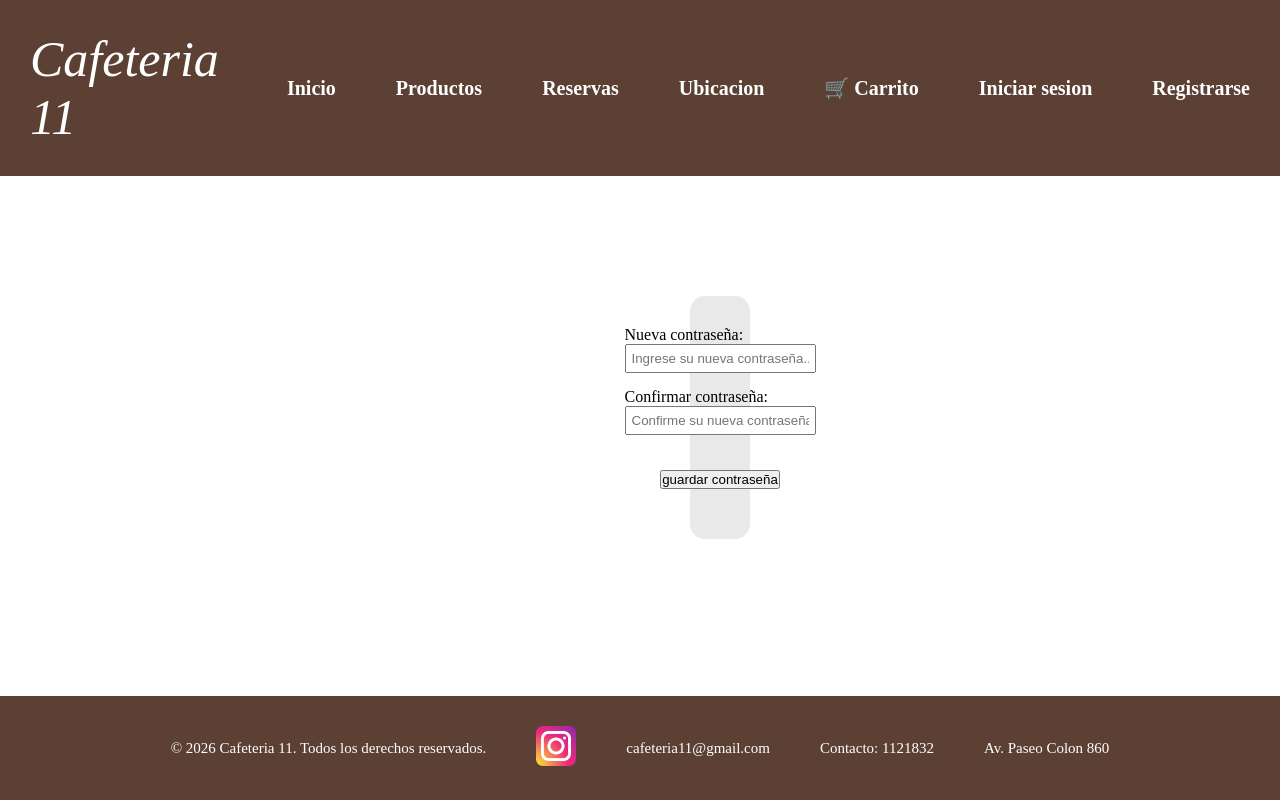
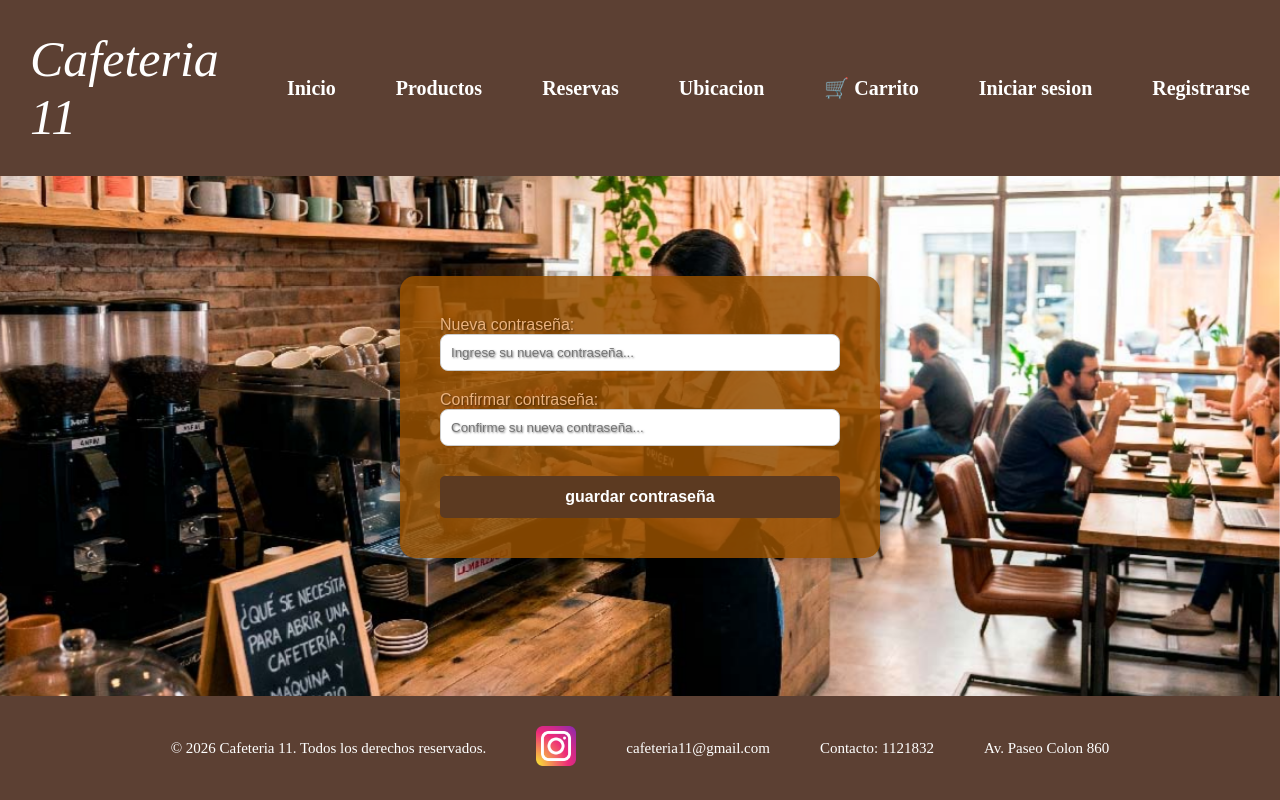
Before and after one commit to santiagoriost/Proyecto-final-integrador-IDS, a Flask app: template frontend/templates/reset_password.html in a window 1280 px wide. Run offline with Flask 3, Linux system fonts and the light colour scheme; the template is opened without the code that fills it, so the values that code supplies are empty.

Commit message:
css del change password con unas pequeñas modificaciones en los html

```diff
--- a/backend/db/db_conn.py
+++ b/backend/db/db_conn.py
@@ -2,7 +2,7 @@ import mysql.connector
 def get_connection():
     return mysql.connector.connect(
         host="localhost",
-        user="rios",
-        password="santilol",
+        user="root",
+        password="root",
         database="cafeteria"
     )
--- a/frontend/static/styles/reset_password.css
+++ b/frontend/static/styles/reset_password.css
@@ -1,32 +1,79 @@
+#img_portada {
+    width: 100%;
+    height: 100vh;
+    object-fit: cover;
+    position: fixed;
+    top: 0;
+    left: 0;
+    z-index: -1;
+}
+
 .contenedor_form{
-    display: flex;
+     display: flex;
     flex-direction: column;
     align-items: center;
     justify-content: center;
-    background-color: rgb(211 211 211 / 50%);
-    gap: 10px;
-    margin: 100px 670px;
-    padding: 30px;
-    border-style: hidden;
+    font-family: sans-serif;
+    background-color: rgba(151, 81, 1, 0.85);
+    color: rgb(235, 178, 125);
+    gap: 15px;
+    max-width: 400px;
+    margin: 80px auto;
+    padding: 40px;
     border-radius: 15px;
+    box-shadow: 0px 4px 15px rgba(0, 0, 0, 0.3);
+    gap: 20px;
 }
 
-form{
+#form-reset {
+    width: 100%;
     display: flex;
     flex-direction: column;
-    align-items: center;
+    gap: 20px;
 }
 
-.form_group{
+.form_nueva_clave, .form_confirmar_clave {
     display: flex;
     flex-direction: column;
+    align-items: flex-start;
+    width: 100%;
+    text-shadow: 1px 1px 2px rgba(0, 0, 0, 0.5);
 }
 
-.form_actions{
-    margin: 20px;
+.form_nueva_clave_input, .form_confirmar_clave_input {
+    width: 100%;
+    text-shadow: 1px 1px 2px rgba(0, 0, 0, 0.5);
+    font-family: 'Arial', sans-serif;
 }
 
-.form_group input{
-    margin-bottom: 15px;
-    padding: 5px;
+.form_nueva_clave input, .form_confirmar_clave input{
+    width: 100%;
+    padding: 10px;
+    border-radius: 8px;
+    border: 1px solid #ccc;
+    box-sizing: border-box;
+    outline: none;
+    text-shadow: 1px 1px 2px rgba(0, 0, 0, 0.5);
 }
+
+.form_boton_actions {
+    width: 100%;
+    margin-top: 10px;
+}
+
+.form_boton_actions button {
+    width: 100%;
+    padding: 12px;
+    background-color: #5c3a21;
+    color: white;
+    border: none;
+    border-radius: 5px;
+    font-size: 16px;
+    cursor: pointer;
+    font-weight: bold;
+    transition: background 0.3s;
+}
+
+.form_boton_actions button:hover {
+    background-color: #3e2514;
+}
--- a/frontend/templates/login.html
+++ b/frontend/templates/login.html
@@ -30,11 +30,10 @@
             </a>
     </div>
 
-            <div class="form_boton_register">
+            <div eclass="form_boton_registr">
             <a href="{{url_for('usuarios.manejo_register')}}">
             <button type="button" class="boton-secundario">¿No tienes cuenta? ¡Regístrate!</button>
             </a>
     </div>
 </div>
-<script src="{{ url_for('static', filename='js/login.js') }}"></script>
 {% endblock %}
--- a/frontend/templates/perfil.html
+++ b/frontend/templates/perfil.html
@@ -7,6 +7,8 @@
 {% endblock %}
 
 {% block contenido %}
+<img src="{{ url_for('static', filename='imagenes/cafeteria_ejemplo.jpg') }}" id='img_portada' alt="cafeteria">
+
 <div class="perfil-container">
     <h1>Mi Perfil</h1>
     <div class="datos-perfil">
--- a/frontend/templates/reset_password.html
+++ b/frontend/templates/reset_password.html
@@ -7,19 +7,40 @@
 {% endblock %}
 
 {% block contenido %}
+<img src="{{ url_for('static', filename='imagenes/cafeteria_ejemplo.jpg') }}" id='img_portada' alt="cafeteria">
+
+
 <div class="contenedor_form">
-    <form action="{{url_for('usuarios.manejo_reset_password')}}" method="post">
+    <form action="{{url_for('usuarios.manejo_reset_password')}}" method="post" id="form-reset">
         <input type="hidden" name="token" value="{{ token }}">
-        <div class="form_group">
+            <div class="form_nueva_clave">
             <label for="nueva_clave">Nueva contraseña:</label>
+            <div class="form_nueva_clave_input">
             <input type="password" id="nueva_clave" name="nueva_clave" placeholder="Ingrese su nueva contraseña...">
-
+        </div>
+        </div>
+            <div class="form_confirmar_clave">
             <label for="confirmar_clave">Confirmar contraseña:</label>
+            <div class="form_confirmar_clave_input">
             <input type="password" id="confirmar_clave" name="confirmar_clave" placeholder="Confirme su nueva contraseña...">
         </div>
-        <div class="form_actions">
+        </div>
+            <div class="form_boton_actions">
             <button type="submit">guardar contraseña</button>
         </div>
     </form>
 </div>
+
+{% with messages = get_flashed_messages(with_categories=true) %}
+  {% if messages %}
+    <div class="contenedor-alertas">
+      {% for categoria, mensaje in messages %}
+        <div class="alerta alerta-{{ categoria }}">
+          {{ mensaje }}
+        </div>
+      {% endfor %}
+    </div>
+  {% endif %}
+{% endwith %}
+
 {% endblock %}
```
